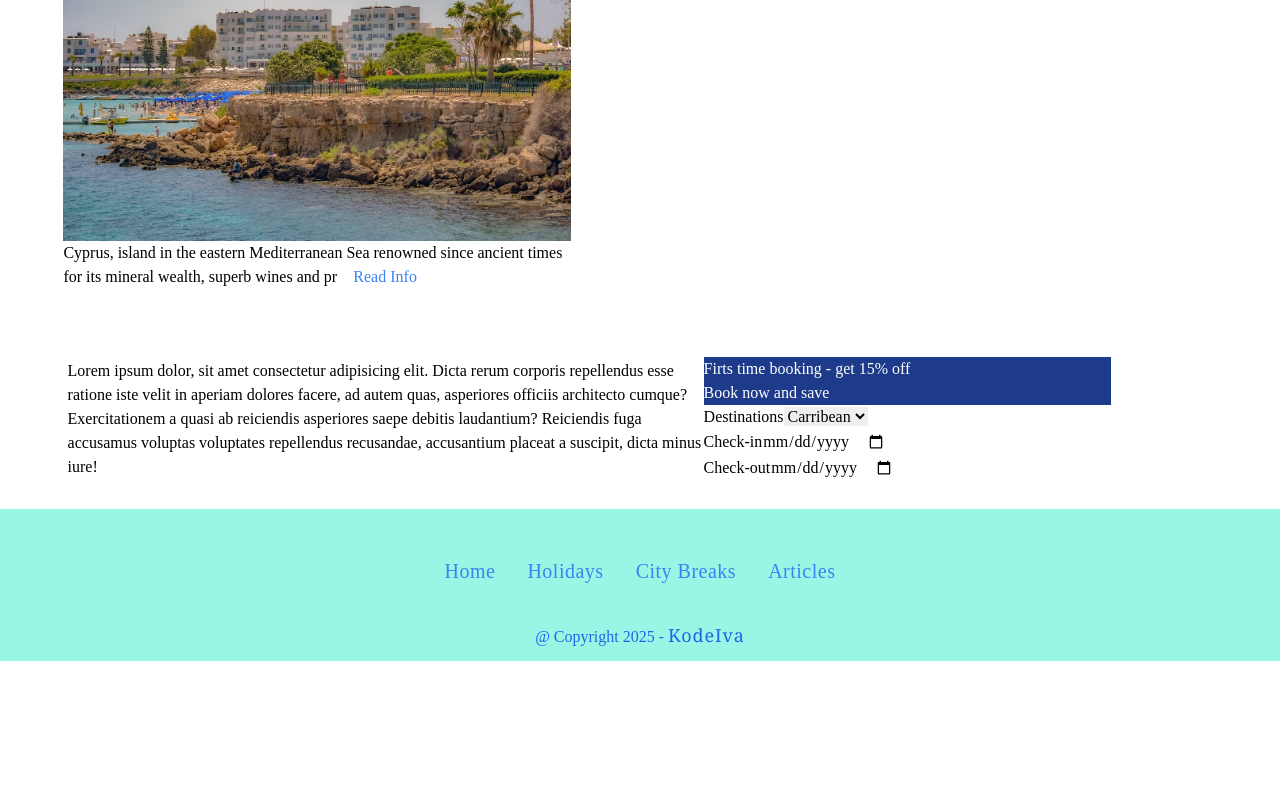
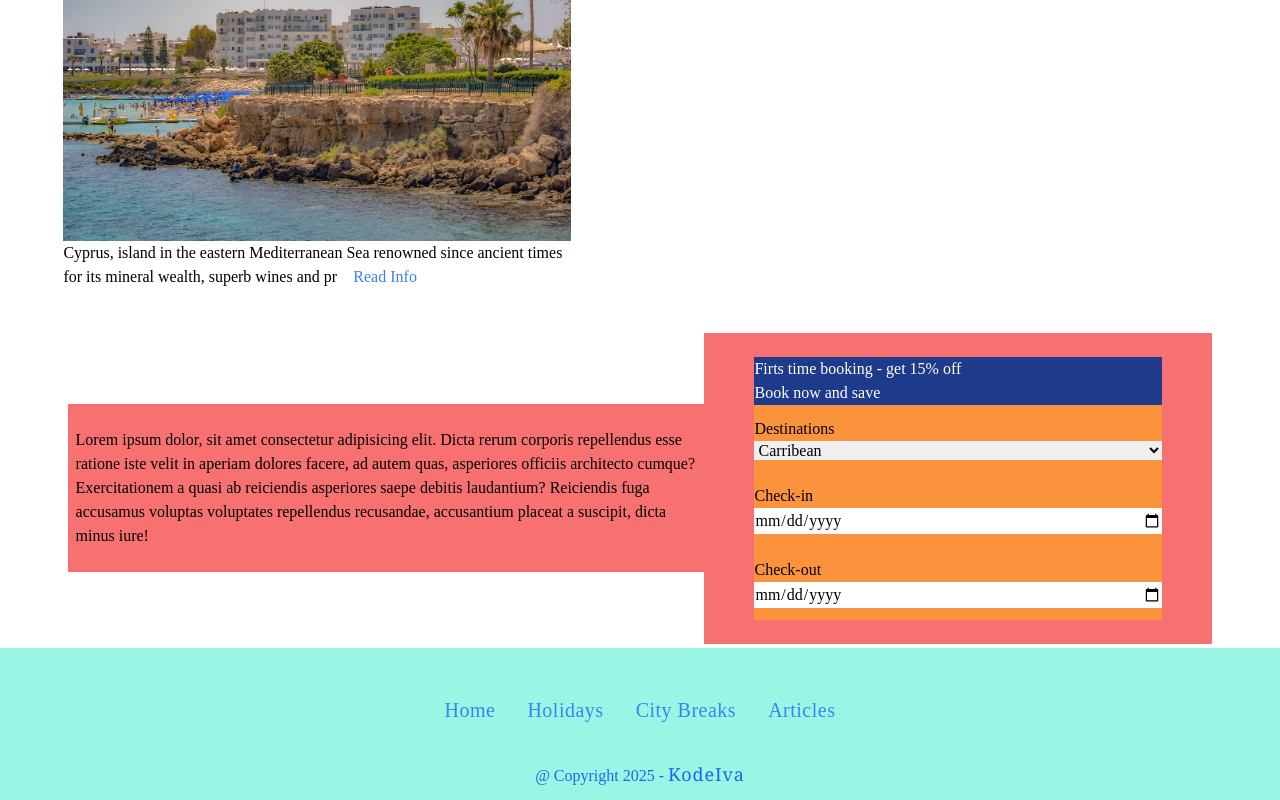
Before and after one commit to KodeIva/adventurous, a React (Create React App) app: page /holidays in a window 1280 px wide. Shown: the part 1211-2011 px from the top of the page. Before the commit the page ends 1872 px from the top, so only its background shows below. Built offline with nearby package versions, Linux system fonts and the light colour scheme.

Commit message:
<form> and divs inside styled

```diff
--- a/src/components/Search.jsx
+++ b/src/components/Search.jsx
@@ -3,16 +3,16 @@ import React from 'react'
 const Search = () => {
   return (
    <section className='flex flex-col justify-center items-center md:flex-row w-full h-auto p-1'>
-    <div className='w-[80%] md:w-[60%] lg:w-[50%] py-6'>
+    <div className='bg-red-400 w-[80%] md:w-[60%] lg:w-[50%] px-2 py-6'>
       Lorem ipsum dolor, sit amet consectetur adipisicing elit. Dicta rerum corporis repellendus esse ratione iste velit in aperiam dolores facere, ad autem quas, asperiores officiis architecto cumque? Exercitationem a quasi ab reiciendis asperiores saepe debitis laudantium? Reiciendis fuga accusamus voluptas voluptates repellendus recusandae, accusantium placeat a suscipit, dicta minus iure!
     </div>
-    <div className='w-[80%] md:w-[40%] lg:w[30%] py-6'>
+    <div className='bg-red-400  flex flex-col justify-center items-center w-[80%] md:w-[40%] lg:w[30%] py-6'>
         <div className='w-[80%] bg-blue-900 text-white'>
              <h2>Firts time booking - get 15% off</h2>
              <button>Book now and save</button>
         </div>
-        <form>
-            <div>
+        <form className='bg-orange-400 flex flex-col justify-center items-center w-[80%]'>
+            <div className='w-full py-3 flex flex-col'>
                 <label htmlFor="">Destinations</label>
                 <select>
                     <option>Carribean</option>
@@ -22,11 +22,11 @@ const Search = () => {
                     <option>Cypres</option>
                 </select>
             </div>
-            <div>
+            <div className='w-full py-3 flex flex-col'>
                 <label htmlFor="">Check-in</label>
                 <input type="date" />
             </div>
-            <div>
+            <div className='w-full py-3 flex flex-col'>
                 <label htmlFor="">Check-out</label>
                 <input type="date" />
             </div>
```
